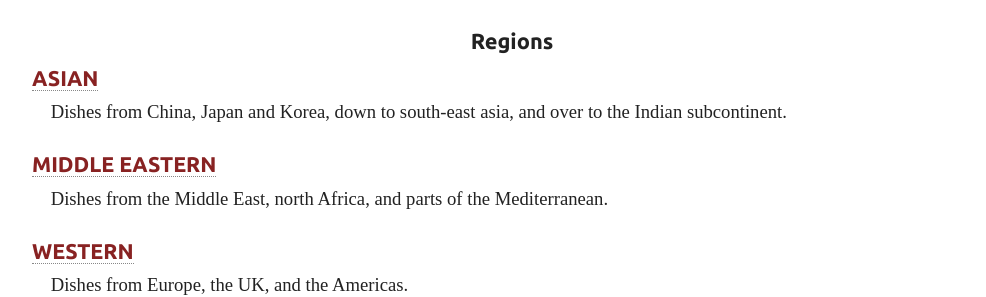
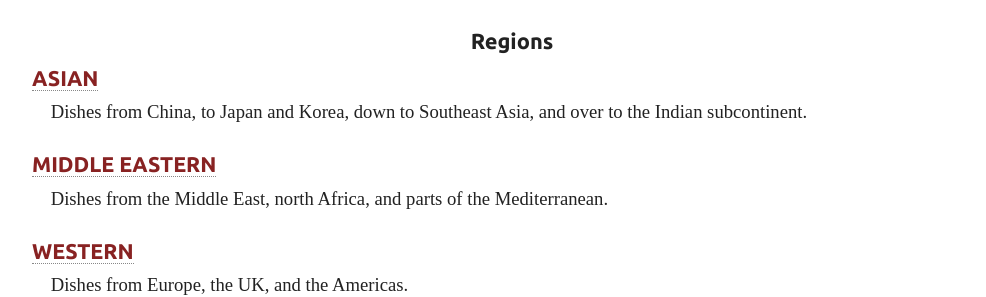
Before and after one commit to makyo/mealtime, a Jekyll site: the page built from food/index.md, in a window 1280 px wide. Shown: the part 440-737 px from the top of the page, without its empty margins (128-1114 px from the left). Built offline with Jekyll 4.4.1, drawn with Linux system fonts in a browser that asks for light colours; some web fonts are replaced.

Commit message:
Spelling

```diff
--- a/food/index.md
+++ b/food/index.md
@@ -11,7 +11,7 @@ title: FOOD
 ### Regions
 
 [Asian](categories/asian)
-:   Dishes from China, Japan and Korea, down to south-east asia, and over to the Indian subcontinent.
+:   Dishes from China, to Japan and Korea, down to Southeast Asia, and over to the Indian subcontinent.
 
 [Middle Eastern](categories/middle-eastern)
 :   Dishes from the Middle East, north Africa, and parts of the Mediterranean.
```
